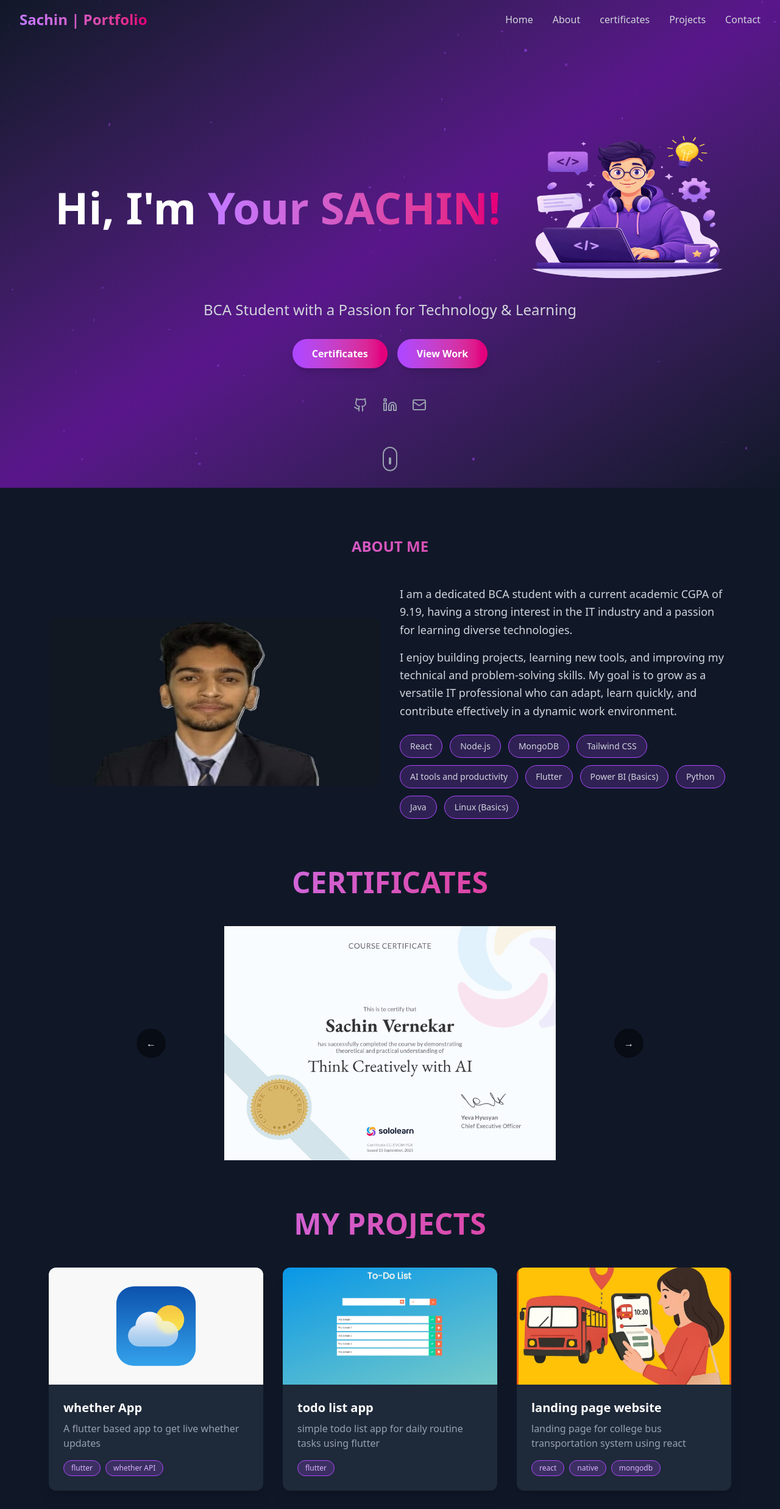
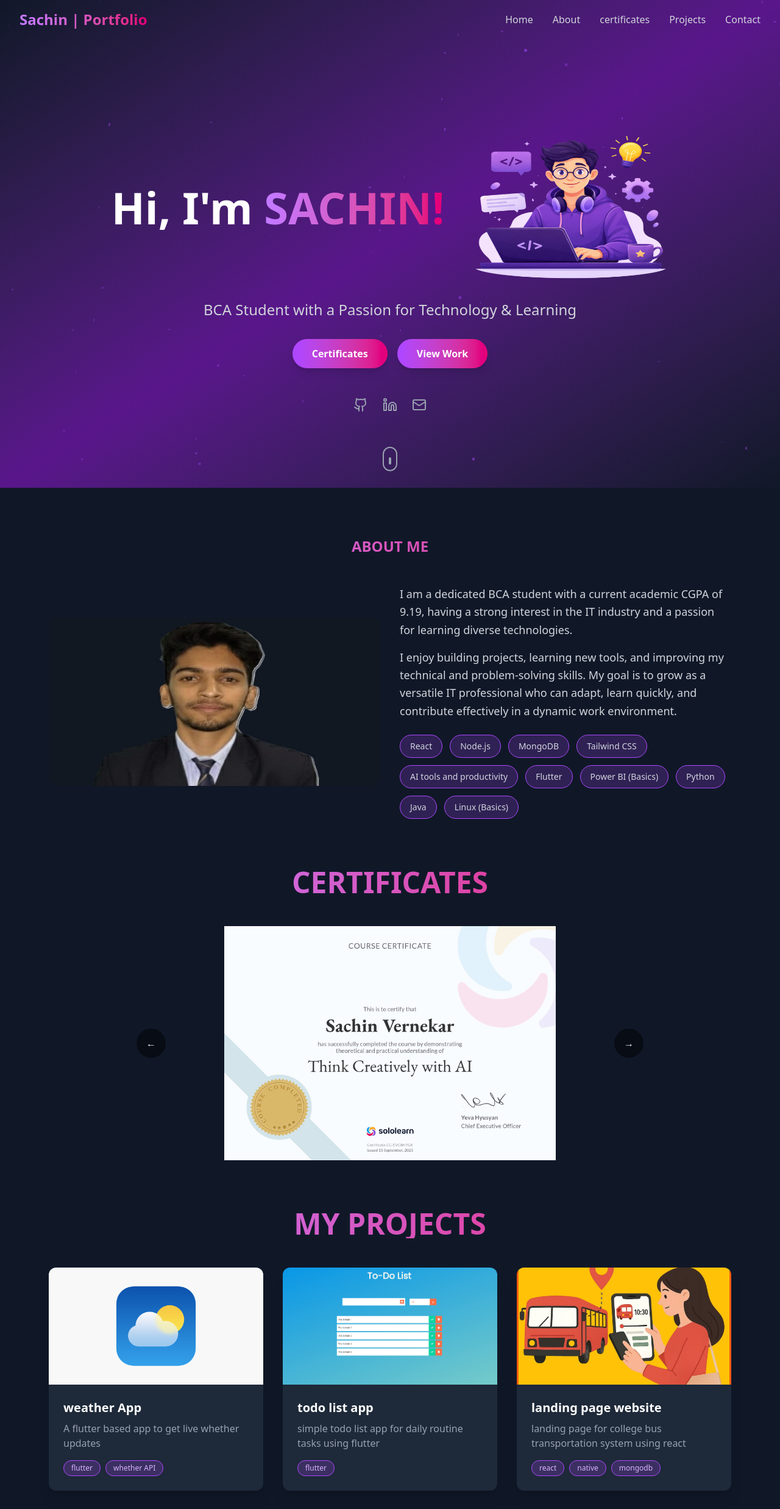
Before and after one commit to sachinv1604/my-portfolio, a React (Vite) app: page / in a window 1280 px wide. Shown: the top 2475 px of the page at 61% size. Built offline with nearby package versions, Linux system fonts and the light colour scheme.

Commit message:
added meta data

```diff
--- a/src/App.jsx
+++ b/src/App.jsx
@@ -157,7 +157,7 @@ const Hero = () => {
   <h1 className="text-5xl md:text-7xl font-bold text-white text-center md:text-left">
     Hi, I'm{" "}
     <span className="bg-gradient-to-r from-purple-400 to-pink-600 bg-clip-text text-transparent">
-      Your SACHIN!
+    SACHIN!
     </span>
   </h1>
 
@@ -383,7 +383,7 @@ const Certificates = () => {
 const Projects = () => {
   const projects = [
     {
-      title: 'whether App',
+      title: 'weather App',
       description: 'A flutter based app to get live whether updates',
       image: wedd,
       tags: ['flutter', 'whether API'],
```
